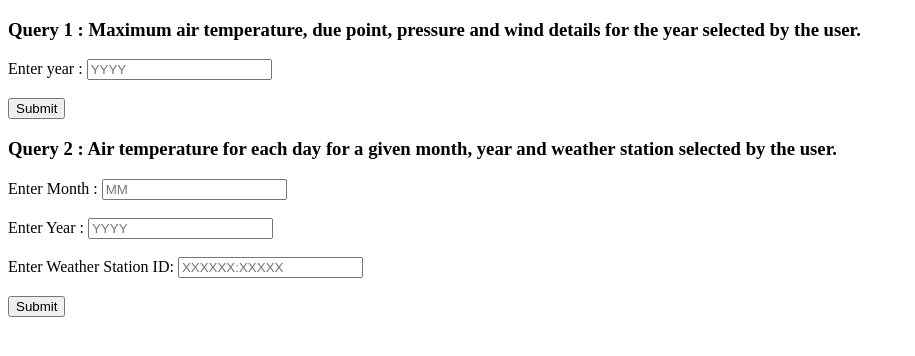
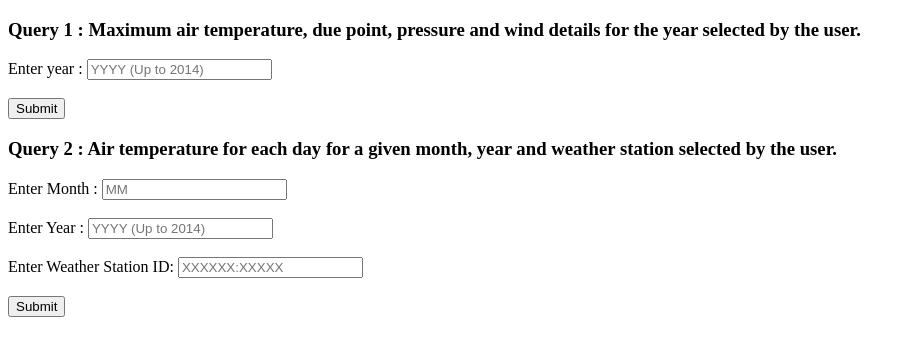
Before and after one commit to aishwaryakhatwani/helloworld-django-cassandra, a Django app: a page that uses helloworld_django_cassandra/templates/index.html in a window 1280 px wide. Shown: the top 356 px of the page, without its empty margins (0-915 px from the left). Run offline with Django 3.2, Linux system fonts and the light colour scheme.

Commit message:
Update index.html

```diff
--- a/helloworld_django_cassandra/templates/index.html
+++ b/helloworld_django_cassandra/templates/index.html
@@ -7,7 +7,7 @@
 <!-- {% csrf_token %} -->
 
   <label for="year" >Enter year : </label>
-  <input type="text" id="year" name="year" placeholder="YYYY"><br><br>
+  <input type="text" id="year" name="year" placeholder="YYYY (Up to 2014)"><br><br>
 
 
     <button onclick="send_value()"> Submit </button>
@@ -33,7 +33,7 @@
   <input type="text" id="month" name="month" placeholder="MM"><br><br>
 
   <label for="year_2">Enter Year :</label>
-  <input type="text" id="year_2" name="year_2" placeholder="YYYY"><br><br>
+  <input type="text" id="year_2" name="year_2" placeholder="YYYY (Up to 2014)"><br><br>
 
   <label for="airBase">Enter Weather Station ID:</label>
   <input type="text" id="weatherStation" name="airBase" placeholder="XXXXXX:XXXXX"><br><br>
```
